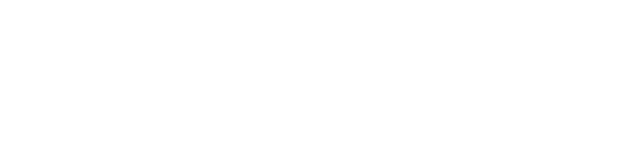
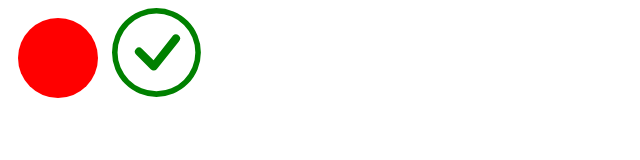
Before and after one commit to Tiilinai/SVG, a plain HTML site: page index.html in a window 1280 px wide. Shown: the whole page, without its empty margins (0-640 px from the left). Drawn offline with Linux system fonts and the light colour scheme.

Commit message:
finished

```diff
--- a/index.html
+++ b/index.html
@@ -8,5 +8,12 @@
 </head>
 <body>
 
+    <svg width="100px" height="100px">
+        <circle cx="50" cy="50" r="40" fill="red" />
+
+    </svg>
+
+    <img src="checked.svg">
+
 </body>
 </html>
```
Also changed, not shown: checked.svg (added).
